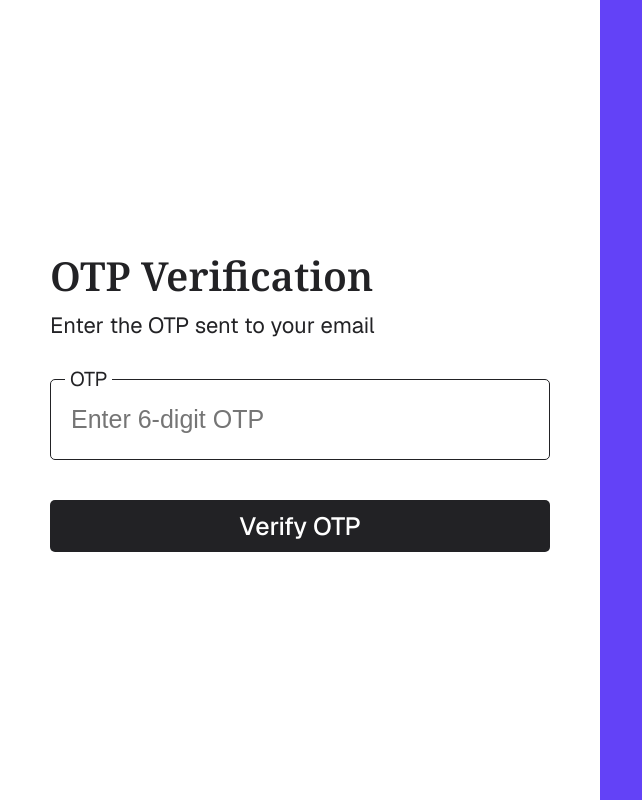
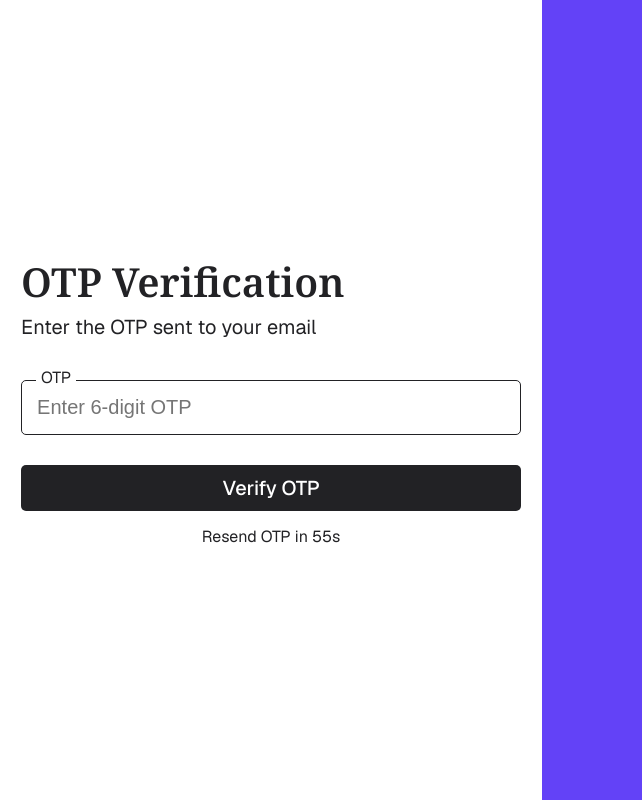
Before and after one commit to preetam-vunet/VuPay, a Next.js app: page /otp-verification in a window 1280 px wide. Shown: the whole page, without its empty margins (0-642 px from the left). Built offline with nearby package versions, Linux system fonts and the light colour scheme.

Commit message:
Updated CSS

```diff
--- a/app/account-selection/page.module.css
+++ b/app/account-selection/page.module.css
@@ -39,12 +39,12 @@
     font-size: 40px;
     font-weight: 550;
     color: var(--text-color-2);
-    margin-bottom: 8px;
+    margin-bottom: 5px;
     font-family: var(--font-noto-serif);
 }
 
 .subtitle {
-    font-size: 22px;
+    font-size: 20px;
     font-weight: 400;
     margin-bottom: 40px;
     color: var(--text-color-2);
@@ -55,6 +55,7 @@
     display: flex;
     flex-direction: column;
     gap: 20px;
+    margin-bottom: 15px;
 }
 
 .accountCard {
--- a/app/login/page.module.css
+++ b/app/login/page.module.css
@@ -37,7 +37,7 @@
 }
 
 .title {
-    font-size: 50px;
+    font-size: 40px;
     font-weight: 550;
     color: var(--text-color-2);
     margin-bottom: 5px;
@@ -45,9 +45,9 @@
 }
 
 .subtitle {
-    font-size: 27px;
+    font-size: 20px;
     font-weight: 400;
-    margin-bottom: 50px;
+    margin-bottom: 40px;
     color: var(--text-color-2);
 }
 
@@ -59,7 +59,7 @@
 
 .inputGroup {
     position: relative;
-    margin-bottom: 50px;
+    margin-bottom: 40px;
 }
 
 .label {
@@ -70,22 +70,22 @@
     left: 15px;
     padding: 0 5px;
     background: var(--login-background-color);
-    font-size: 20px;
+    font-size: 16px;
 }
 
 .input {
-    padding: 25px 20px;
+    padding: 15px;
     border-radius: 5px;
     border: 1px solid var(--text-color-2);
     width: 500px;
     background: transparent;
-    font-size: 25px;
+    font-size: 20px;
     color: var(--text-color-2);
 }
 
 .button {
-    font-size: 25px;
-    padding: 12px;
+    font-size: 20px;
+    padding: 10px;
     font-weight: 500;
     border-radius: 5px;
     border: none;
--- a/app/otp-verification/page.module.css
+++ b/app/otp-verification/page.module.css
@@ -15,7 +15,7 @@
 }
 
 .loginForm {
-    padding: 50px;
+    /* padding: 50px; */
     border-radius: 10px;
 }
 
@@ -40,12 +40,12 @@
     font-size: 40px;
     font-weight: 550;
     color: var(--text-color-2);
-    margin-bottom: 8px;
+    margin-bottom: 5px;
     font-family: var(--font-noto-serif);
 }
 
 .subtitle {
-    font-size: 22px;
+    font-size: 20px;
     font-weight: 400;
     margin-bottom: 40px;
     color: var(--text-color-2);
@@ -59,7 +59,7 @@
 
 .inputGroup {
     position: relative;
-    margin-bottom: 40px;
+    margin-bottom: 30px;
 }
 
 .label {
@@ -70,21 +70,21 @@
     left: 15px;
     padding: 0 5px;
     background: var(--login-background-color);
-    font-size: 20px;
+    font-size: 16px;
 }
 
 .input {
-    padding: 25px 20px;
+    padding: 15px;
     border-radius: 5px;
     border: 1px solid var(--text-color-2);
     width: 500px;
     background: transparent;
-    font-size: 25px;
+    font-size: 20px;
     color: var(--text-color-2);
 }
 
 .button {
-    font-size: 25px;
+    font-size: 20px;
     padding: 10px;
     font-weight: 500;
     border-radius: 5px;
@@ -94,6 +94,7 @@
     font-family: var(--font-geist-sans);
     cursor: pointer;
     width: 100%;
+    margin-bottom: 15px;
 }
 
 .message {
--- a/app/otp-verification/page.tsx
+++ b/app/otp-verification/page.tsx
@@ -3,7 +3,7 @@
 import { useState, useEffect } from "react";
 import Image from "next/image";
 import { useRouter } from "next/navigation";
-import { verifyOtp, getAccountDetails } from "../../services/api";
+import { verifyOtp, getAccountDetails, resendOtp } from "../../services/api";
 import styles from "./page.module.css";
 
 export default function OtpPage() {
@@ -13,6 +13,21 @@ export default function OtpPage() {
     const [otp, setOtp] = useState("");
     const [message, setMessage] = useState("");
 
+    const [timer, setTimer] = useState(60);
+    const [canResend, setCanResend] = useState(false);
+
+    useEffect(() => {
+        let interval: NodeJS.Timeout;
+        if (timer > 0) {
+            interval = setInterval(() => {
+                setTimer((prev) => prev - 1);
+            }, 1000);
+        } else {
+            setCanResend(true);
+        }
+        return () => clearInterval(interval);
+    }, [timer]);
+
     useEffect(() => {
         const storedTransactionId = localStorage.getItem("transactionId");
         if (storedTransactionId) {
@@ -21,6 +36,23 @@ export default function OtpPage() {
             setMessage("Transaction ID not found. Please login again.");
         }
     }, []);
+
+    const handleResendOtp = async () => {
+        if (!transactionId) return;
+
+        setCanResend(false);
+        setTimer(60);
+        setMessage("Resending OTP...");
+
+        const result = await resendOtp(transactionId);
+        if (result.success) {
+            setMessage("OTP Resent Successfully!");
+        } else {
+            setMessage(result.message || "Failed to resend OTP.");
+            setCanResend(true); // Allow retry immediately if failed
+            setTimer(0);
+        }
+    };
 
     const handleOtpSubmit = async (e: React.FormEvent) => {
         e.preventDefault();
@@ -81,6 +113,27 @@ export default function OtpPage() {
                         </div>
                         <button type="submit" className={styles.button}>Verify OTP</button>
                     </form>
+
+                    <div style={{ textAlign: "center", color: "var(--text-color-2)" }}>
+                        {canResend ? (
+                            <button
+                                onClick={handleResendOtp}
+                                style={{
+                                    background: "none",
+                                    border: "none",
+                                    color: "var(--text-color-2)",
+                                    textDecoration: "underline",
+                                    cursor: "pointer",
+                                    fontSize: "16px"
+                                }}
+                            >
+                                Resend OTP
+                            </button>
+                        ) : (
+                            <span>Resend OTP in {timer}s</span>
+                        )}
+                    </div>
+
                     {/* {message && <p className={styles.message} style={{ marginTop: "1rem" }}>{message}</p>} */}
                 </div>
             </div>
--- a/services/api.ts
+++ b/services/api.ts
@@ -48,6 +48,30 @@ export const verifyOtp = async (transaction_id: string, otp: string) => {
     }
 };
 
+export const resendOtp = async (transaction_id: string) => {
+    try {
+        const response = await fetch("https://216.48.191.10:8443/auth/resend-otp", {
+            method: "POST",
+            headers: {
+                "Content-Type": "application/json",
+            },
+            body: JSON.stringify({
+                transaction_id,
+            }),
+        });
+
+        if (response.ok) {
+            const data = await response.json();
+            return { success: true, data };
+        } else {
+            return { success: false, message: "Failed to resend OTP." };
+        }
+    } catch (error) {
+        console.error("Error:", error);
+        return { success: false, message: "An error occurred." };
+    }
+};
+
 export const getAccountDetails = async (token: string, phone: string) => {
     try {
         const response = await fetch("https://216.48.191.10:8443/account", {
```
